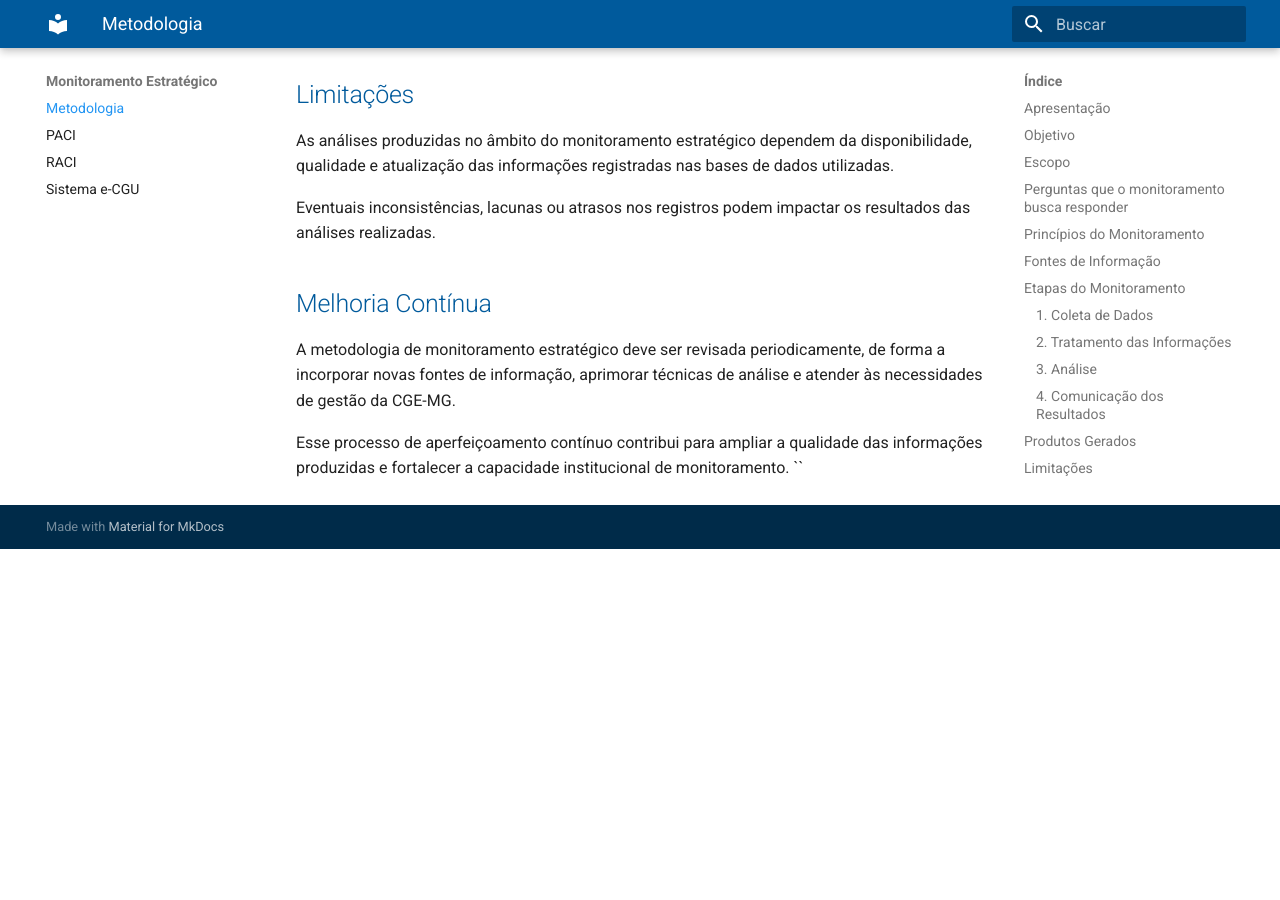
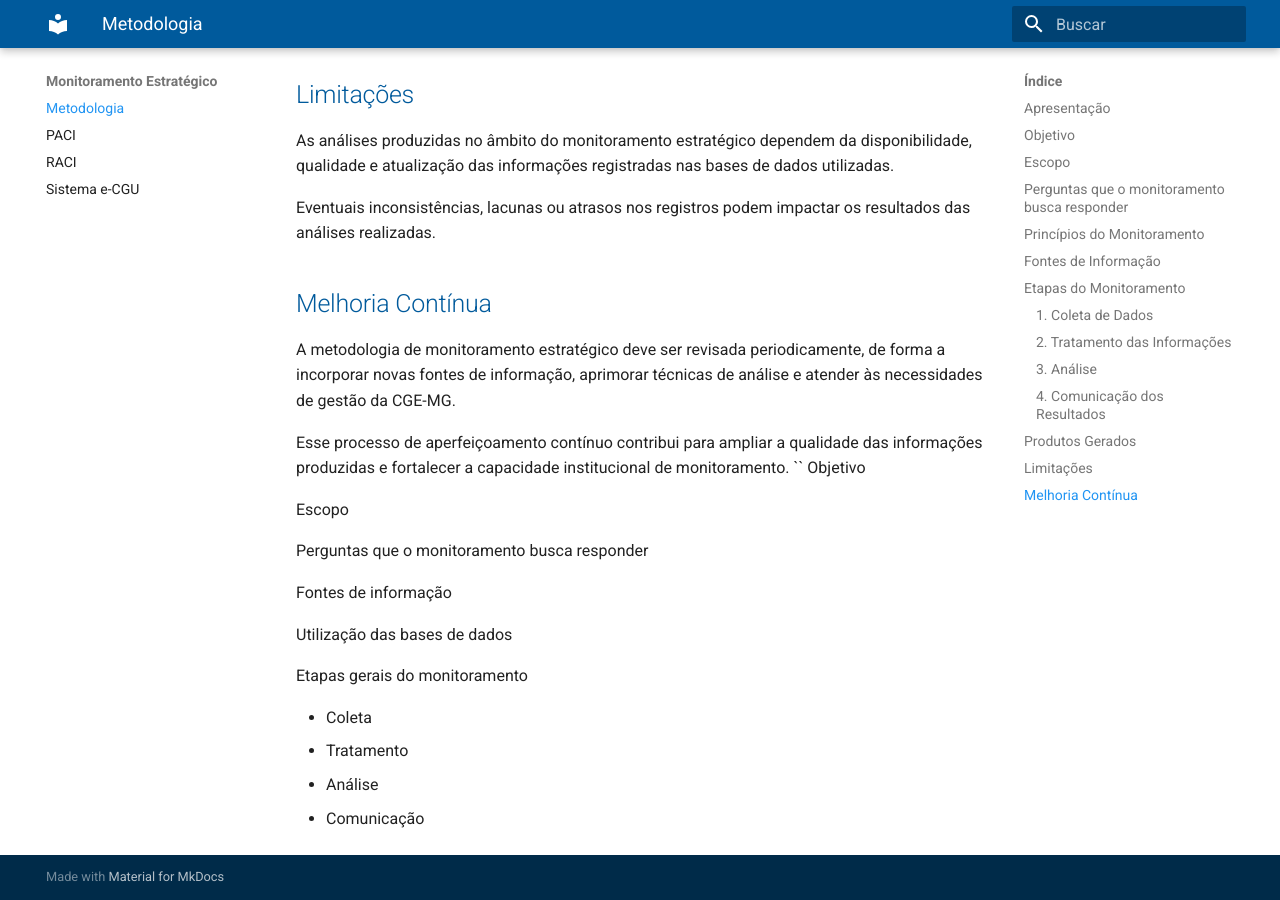
Before and after one commit to CGEMG-AHCS/guia-monitoramento-estrategico, an MkDocs documentation site: the page built from docs/monitoramento/metodologia.md, in a window 1280 px wide and 900 px high, scrolled down 3677 px. Built offline with MkDocs 1.6.1 and Material for MkDocs 9.7.7, drawn with Linux system fonts in a browser that asks for light colours; before the commit the page ends 4226 px from its top, so only the background shows below that.

Commit message:
Update metodologia.md

```diff
--- a/docs/monitoramento/metodologia.md
+++ b/docs/monitoramento/metodologia.md
@@ -118,3 +118,19 @@ A metodologia de monitoramento estratégico deve ser revisada periodicamente, de
 
 Esse processo de aperfeiçoamento contínuo contribui para ampliar a qualidade das informações produzidas e fortalecer a capacidade institucional de monitoramento.
 ``
+Objetivo
+
+Escopo
+
+Perguntas que o monitoramento busca responder
+
+Fontes de informação
+
+Utilização das bases de dados
+
+Etapas gerais do monitoramento
+
+- Coleta
+- Tratamento
+- Análise
+- Comunicação
```
